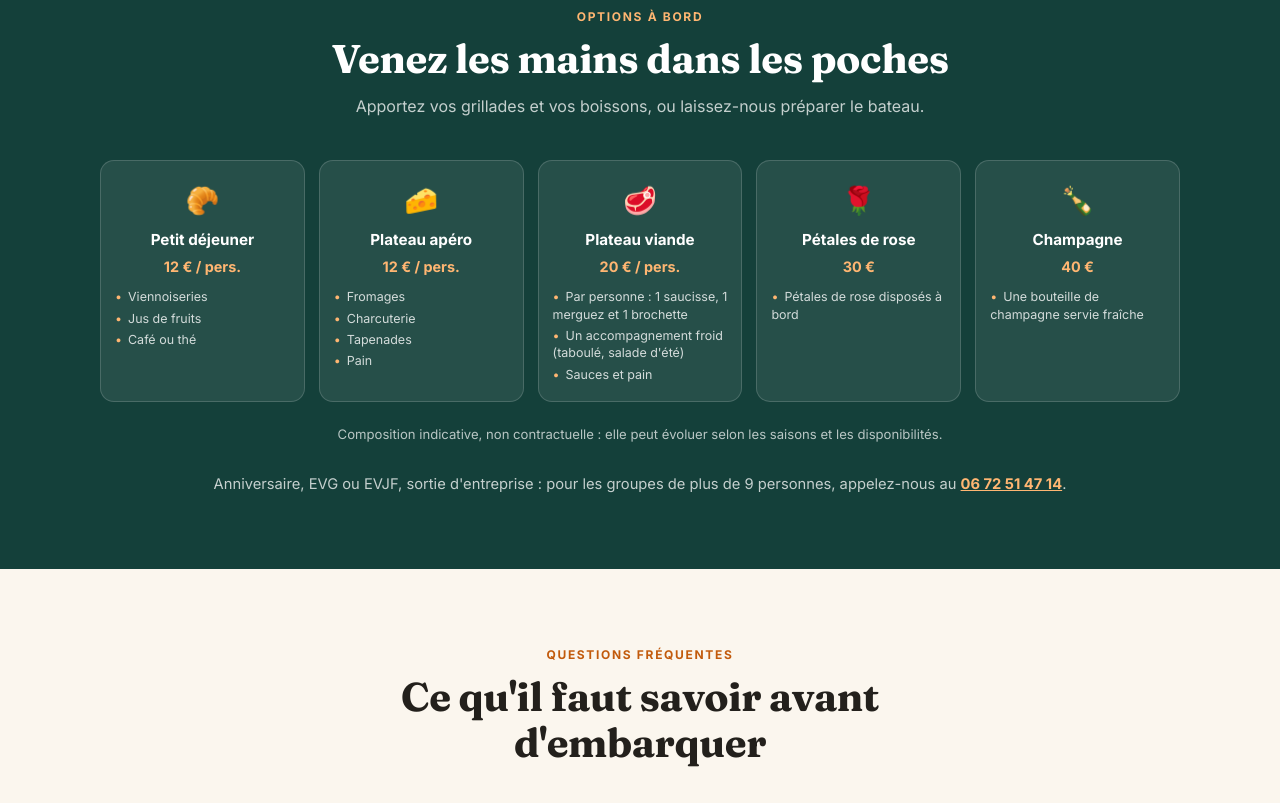
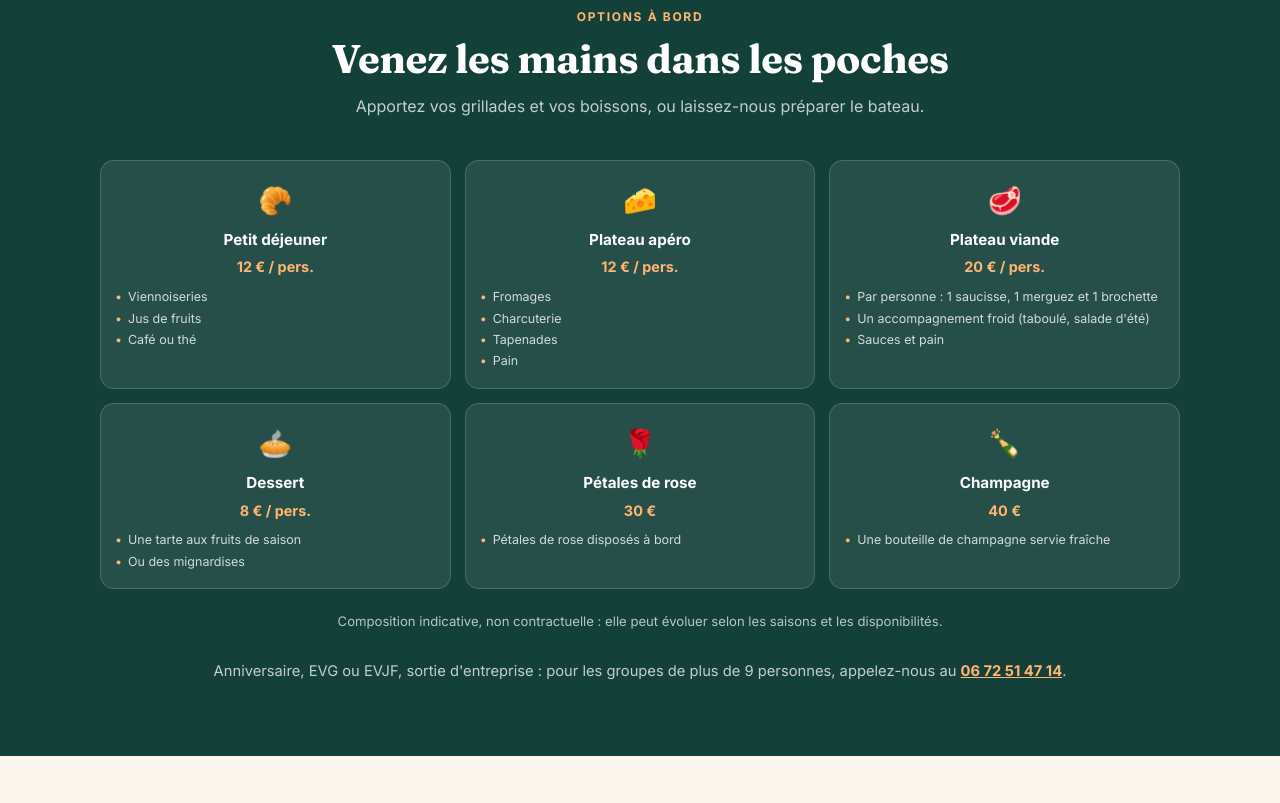
Before and after one commit to JoVdl/bbq-boat-des-graves, a plain HTML site: page index.html in a window 1280 px wide. Shown: the part 3235-4038 px from the top of the page. Drawn offline with Linux system fonts and the light colour scheme.

Commit message:
Ajoute l'option dessert (site et admin)
Co-Authored-By: Claude Haiku 5.5 <noreply@anthropic.com>
Claude-Session: https://claude.ai/code/session_01JkRNquGwT7LGNjoGrUe6oN

```diff
--- a/css/style.css
+++ b/css/style.css
@@ -102,7 +102,7 @@ h2 { font-size: clamp(1.7rem, 4vw, 2.5rem); }
 .formule .btn { margin-top: auto; padding: 10px 16px; font-size: 0.88rem; color: var(--eau); }
 .inclus { text-align: center; color: var(--gris); font-size: 0.92rem; margin-top: 28px; }
 
-.options { display: grid; grid-template-columns: repeat(5, 1fr); gap: 14px; margin-top: 20px; }
+.options { display: grid; grid-template-columns: repeat(3, 1fr); gap: 14px; margin-top: 20px; }
 .option { background: rgba(255, 255, 255, 0.08); border: 1px solid rgba(255, 255, 255, 0.16); border-radius: 14px; padding: 18px 14px; text-align: center; }
 .option__icone { font-size: 1.7rem; }
 .option strong { display: block; margin: 6px 0 2px; font-size: 0.95rem; }
--- a/index.html
+++ b/index.html
@@ -185,6 +185,7 @@
         <div class="option"><div class="option__icone">🥐</div><strong>Petit déjeuner</strong><span>12 € / pers.</span><ul class="option__detail"><li>Viennoiseries</li><li>Jus de fruits</li><li>Café ou thé</li></ul></div>
         <div class="option"><div class="option__icone">🧀</div><strong>Plateau apéro</strong><span>12 € / pers.</span><ul class="option__detail"><li>Fromages</li><li>Charcuterie</li><li>Tapenades</li><li>Pain</li></ul></div>
         <div class="option"><div class="option__icone">🥩</div><strong>Plateau viande</strong><span>20 € / pers.</span><ul class="option__detail"><li>Par personne : 1 saucisse, 1 merguez et 1 brochette</li><li>Un accompagnement froid (taboulé, salade d'été)</li><li>Sauces et pain</li></ul></div>
+        <div class="option"><div class="option__icone">🥧</div><strong>Dessert</strong><span>8 € / pers.</span><ul class="option__detail"><li>Une tarte aux fruits de saison</li><li>Ou des mignardises</li></ul></div>
         <div class="option"><div class="option__icone">🌹</div><strong>Pétales de rose</strong><span>30 €</span><ul class="option__detail"><li>Pétales de rose disposés à bord</li></ul></div>
         <div class="option"><div class="option__icone">🍾</div><strong>Champagne</strong><span>40 €</span><ul class="option__detail"><li>Une bouteille de champagne servie fraîche</li></ul></div>
       </div>
@@ -263,6 +264,7 @@
               <label><input type="checkbox" class="boat-opt-cb" id="bopt-petit-dej" data-price="12"><span class="choix__boite"><span>🥐 Petit déjeuner</span><em>+12 € / pers.</em></span></label>
               <label><input type="checkbox" class="boat-opt-cb" id="bopt-apero" data-price="12"><span class="choix__boite"><span>🧀 Plateau apéro</span><em>+12 € / pers.</em></span></label>
               <label><input type="checkbox" class="boat-opt-cb" id="bopt-viande" data-price="20"><span class="choix__boite"><span>🥩 Plateau viande</span><em>+20 € / pers.</em></span></label>
+              <label><input type="checkbox" class="boat-opt-cb" id="bopt-dessert" data-price="8"><span class="choix__boite"><span>🥧 Dessert</span><em>+8 € / pers.</em></span></label>
               <label><input type="checkbox" class="boat-opt-cb" id="bopt-roses" data-price="30" data-flat="true"><span class="choix__boite"><span>🌹 Pétales de rose</span><em>+30 €</em></span></label>
               <label><input type="checkbox" class="boat-opt-cb" id="bopt-champagne" data-price="40" data-flat="true"><span class="choix__boite"><span>🍾 Champagne</span><em>+40 €</em></span></label>
             </div>
--- a/js/admin.js
+++ b/js/admin.js
@@ -11,6 +11,7 @@
     'bopt-petit-dej': { nom: 'Petit déjeuner', prix: 12 },
     'bopt-apero':     { nom: 'Plateau apéro', prix: 12 },
     'bopt-viande':    { nom: 'Plateau viande', prix: 20 },
+    'bopt-dessert':   { nom: 'Dessert', prix: 8 },
     'bopt-roses':     { nom: 'Pétales de rose', prix: 30, forfait: true },
     'bopt-champagne': { nom: 'Champagne', prix: 40, forfait: true },
   };
```
